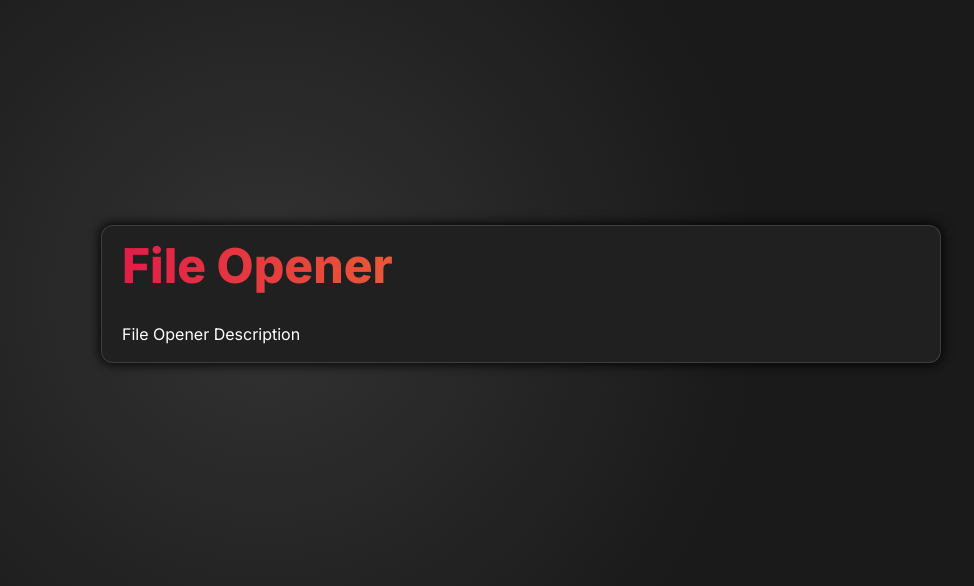
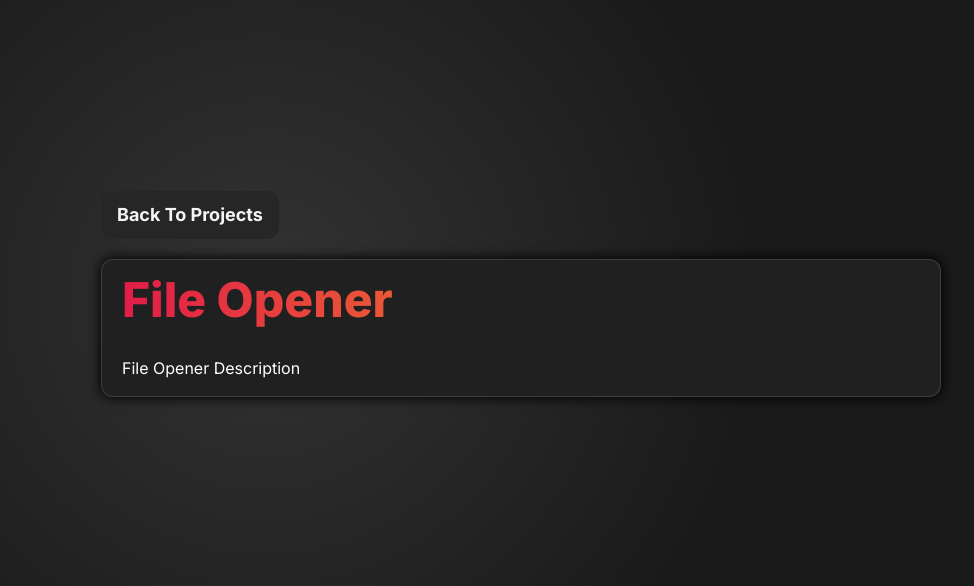
Before and after one commit to vik-ma/portfolio, a Next.js app: page /projects/file-opener in a window 1280 px wide. Shown: the part 106-692 px from the top of the page, without its empty margins (119-1093 px from the left). Built offline with nearby package versions, Linux system fonts and the light colour scheme.

Commit message:
Added button to go back to Projects section on homepage from a direct link to a project

```diff
--- a/app/projects/[id]/page.tsx
+++ b/app/projects/[id]/page.tsx
@@ -1,6 +1,7 @@
 import { ProjectsInfo } from "@/app/ProjectsInfo";
 import { ProjectsInfoProps } from "@/typings";
 import ProjectPage from "@/app/components/ProjectPage";
+import Link from "next/link";
 
 type PageProps = {
   params: {
@@ -14,6 +15,13 @@ export default function Project({ params: { id } }: PageProps) {
 
   return (
     <div className="flex h-screen justify-center items-center">
+      <div>
+        <Link href="/#projects">
+          <button className="mb-5 py-2.5 px-4 rounded-xl font-bold text-lg text-zinc-100 bg-neutral-800 hover:bg-neutral-700">
+            Back To Projects
+          </button>
+        </Link>
+        <br />
         <div className="px-4 md:px-5 py-3 md:py-4 rounded-xl project-modal-wrapper">
           <h1
             className={`pb-2 text-3xl md:text-5xl font-extrabold bg-clip-text text-transparent ${project?.cssGradient}`}
@@ -24,5 +32,6 @@ export default function Project({ params: { id } }: PageProps) {
           <ProjectPage project={project} />
         </div>
       </div>
+    </div>
   );
 }
```
Lines whose indentation alone changed are shown as unchanged.
